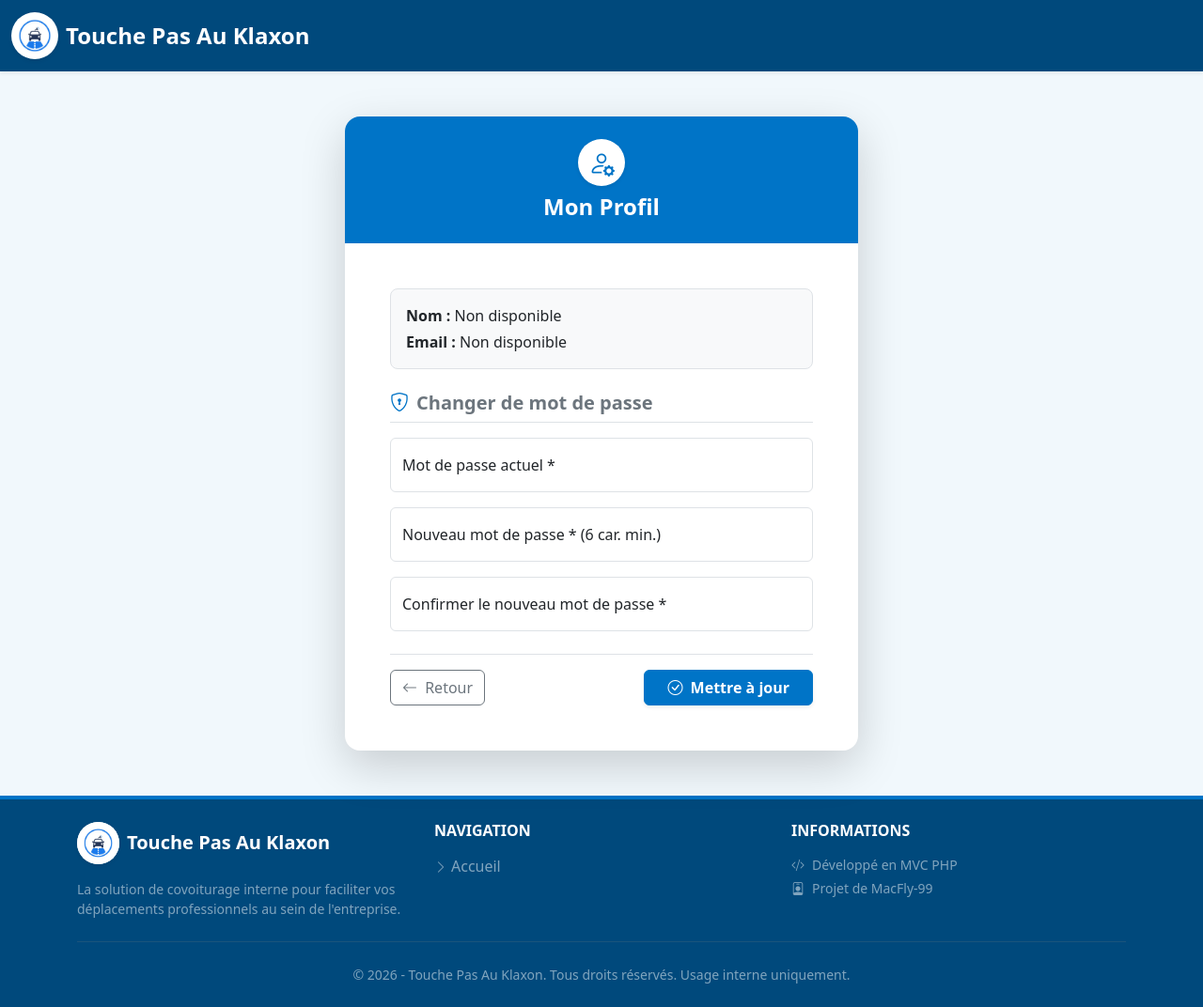
After one commit to MacFly-99/Touche_Pas_Au_Klaxon, a PHP site: the page made by app/Views/profile/index.php in a window 1280 px wide. The commit adds this page. Shown: the whole page at 94% size. Run offline with PHP 8.4, Linux system fonts and the light colour scheme; the template is opened without the code that fills it, so the values that code supplies are empty; some libraries are stand-ins or nearby versions.

Commit message:
Create a profile page

```diff
--- a/app/Views/layout/header.php
+++ b/app/Views/layout/header.php
@@ -91,21 +91,16 @@
                         <li class="nav-item"><a class="nav-link" href="<?= BASE_URL ?>/admin/agencies">Agences</a></li>
                         <li class="nav-item"><a class="nav-link" href="<?= BASE_URL ?>/admin/trips">Trajets</a></li>
                         <li class="nav-item">
-                            <span class="navbar-text text-light fw-bold bg-dark bg-opacity-25 px-3 py-1 rounded-pill">
+                            <a href="<?= BASE_URL ?>/profile" class="btn btn-outline-light btn-sm rounded-pill px-3">
                                 <i class="bi bi-shield-lock me-1"></i> Admin: <?= htmlspecialchars($_SESSION['user']['first_name']) ?>
-                            </span>
+                            </a>
                         </li>
                     <?php else: ?>
                         <!-- Menu Utilisateur -->
                         <li class="nav-item w-100 text-center text-lg-start w-lg-auto">
-                            <a href="<?= BASE_URL ?>/trip/create" class="btn btn-success fw-bold shadow-sm py-2 px-3 w-100">
-                                <i class="bi bi-plus-circle-fill me-2"></i> Proposer un trajet
+                            <a href="<?= BASE_URL ?>/profile" class="btn btn-outline-light btn-sm rounded-pill px-3">
+                                <i class="bi bi-person-circle me-1"></i> <?= htmlspecialchars($_SESSION['user']['first_name']) ?>
                             </a>
-                        </li>
-                        <li class="nav-item">
-                            <span class="navbar-text text-light fw-bold px-3">
-                                <i class="bi bi-person-circle me-1"></i> <?= htmlspecialchars($_SESSION['user']['first_name']) ?>
-                            </span>
                         </li>
                     <?php endif; ?>
 
--- /dev/null
+++ b/app/Views/profile/index.php
@@ -0,0 +1,71 @@
+<div class="row justify-content-center">
+    <div class="col-md-8 col-lg-6">
+
+        <div class="card shadow-lg border-0 rounded-4 mt-4">
+
+            <div class="card-header bg-primary text-white text-center py-4 rounded-top-4 border-0">
+                <div class="bg-white rounded-circle d-inline-flex align-items-center justify-content-center mb-2 shadow-sm" style="width: 50px; height: 50px;">
+                    <i class="bi bi-person-gear fs-3 text-primary"></i>
+                </div>
+                <h4 class="mb-0 fw-bold">Mon Profil</h4>
+            </div>
+
+            <div class="card-body p-4 p-md-5">
+
+                <!-- Infos Utilisateur (Non modifiables ici) -->
+                <div class="bg-light p-3 rounded-3 mb-4 border">
+                    <?php
+                        $profileUser = $user ?? ($_SESSION['user'] ?? []);
+                        $profileName = trim(($profileUser['first_name'] ?? '') . ' ' . ($profileUser['last_name'] ?? ''));
+                    ?>
+                    <p class="mb-1"><strong>Nom :</strong> <?= htmlspecialchars($profileName !== '' ? $profileName : 'Non disponible') ?></p>
+                    <p class="mb-0"><strong>Email :</strong> <?= htmlspecialchars($profileUser['email'] ?? 'Non disponible') ?></p>
+                </div>
+
+                <h5 class="fw-bold text-secondary mb-3 border-bottom pb-2">
+                    <i class="bi bi-shield-lock me-2 text-primary"></i>Changer de mot de passe
+                </h5>
+
+                <!-- Affichage des erreurs -->
+                <?php if (isset($errors) && !empty($errors)): ?>
+                    <div class="alert alert-danger border-0 shadow-sm mb-4">
+                        <ul class="mb-0 small">
+                            <?php foreach ($errors as $error): ?>
+                                <li><?= htmlspecialchars($error) ?></li>
+                            <?php endforeach; ?>
+                        </ul>
+                    </div>
+                <?php endif; ?>
+
+                <form method="POST" action="<?= BASE_URL ?>/profile/updatePassword">
+                    <input type="hidden" name="csrf_token" value="<?= htmlspecialchars($_SESSION['csrf_token'] ?? '') ?>">
+
+                    <div class="form-floating mb-3">
+                        <input type="password" class="form-control" id="current_password" name="current_password" placeholder="Mot de passe actuel" required>
+                        <label for="current_password">Mot de passe actuel *</label>
+                    </div>
+
+                    <div class="form-floating mb-3">
+                        <input type="password" class="form-control" id="new_password" name="new_password" placeholder="Nouveau mot de passe" required minlength="6">
+                        <label for="new_password">Nouveau mot de passe * (6 car. min.)</label>
+                    </div>
+
+                    <div class="form-floating mb-4">
+                        <input type="password" class="form-control" id="confirm_password" name="confirm_password" placeholder="Confirmer le mot de passe" required minlength="6">
+                        <label for="confirm_password">Confirmer le nouveau mot de passe *</label>
+                    </div>
+
+                    <div class="d-flex justify-content-between align-items-center mt-4 pt-3 border-top">
+                        <a href="<?= BASE_URL ?>/" class="btn btn-outline-secondary">
+                            <i class="bi bi-arrow-left me-1"></i> Retour
+                        </a>
+                        <button type="submit" class="btn btn-primary px-4 fw-bold shadow-sm">
+                            <i class="bi bi-check-circle me-1"></i> Mettre à jour
+                        </button>
+                    </div>
+                </form>
+
+            </div>
+        </div>
+    </div>
+</div>
```
Also changed, not shown: app/Controllers/ProfileController.php (added, +86 -0 lines), app/Models/User.php (+8 -0 lines).
